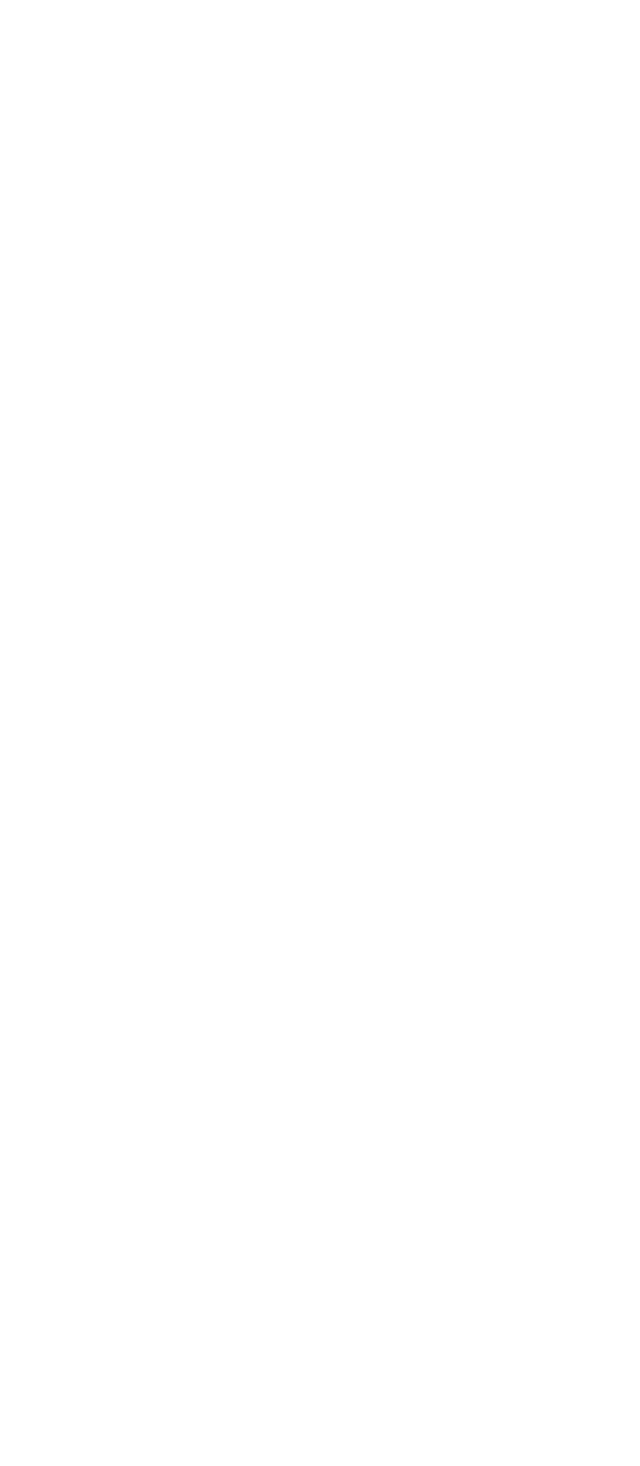
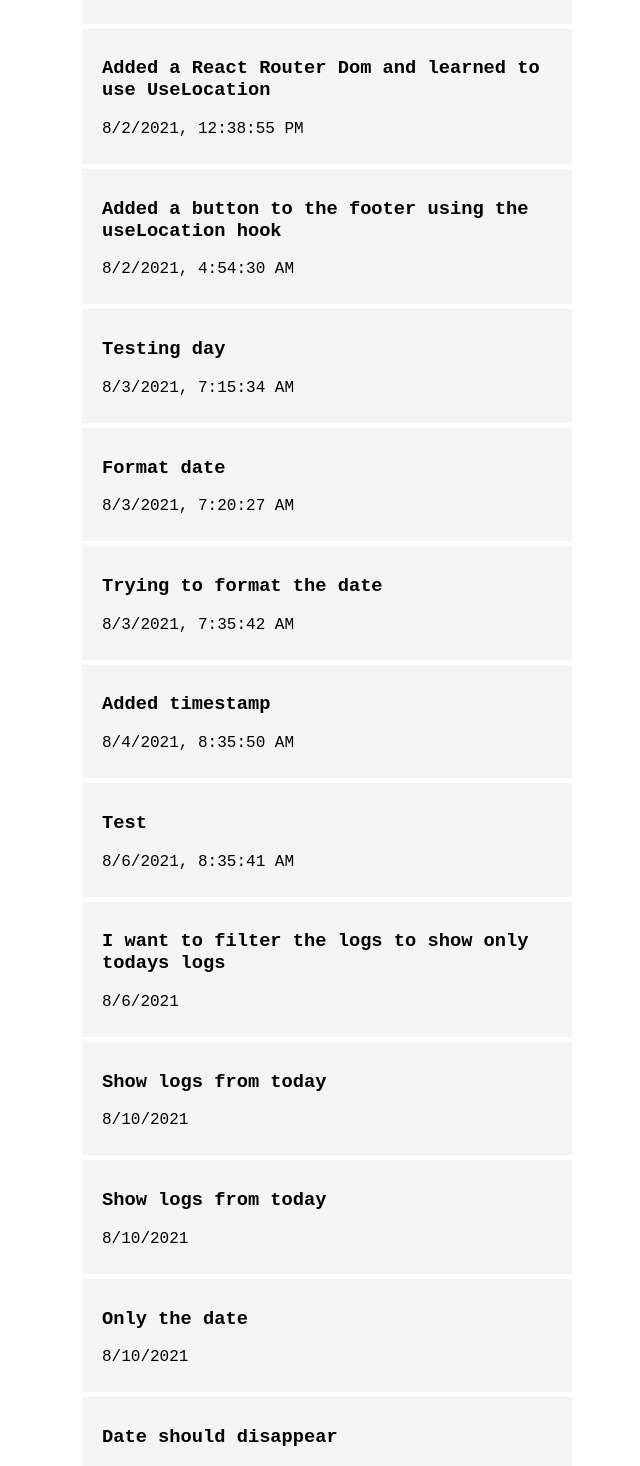
Before and after one commit to Kaitlyn-Lynette/Deep-Work-React-App, a React (Create React App) app: page /pastlogs in a window 1280 px wide. Shown: the part 960-2426 px from the top of the page, without its empty margins (313-953 px from the left). Before the commit the page ends 800 px from the top, so only its background shows below. Built offline with nearby package versions, Linux system fonts and the light colour scheme; data requests are answered from the project's data file.

Commit message:
Added a filter so that the past logs show in pastlog page and current logs show on the home page

```diff
--- a/db.json
+++ b/db.json
@@ -69,6 +69,26 @@
       "text": "I want to filter the logs to show only todays logs",
       "day": "8/6/2021",
       "id": 20
+    },
+    {
+      "text": "Show logs from today",
+      "day": "8/10/2021",
+      "id": 21
+    },
+    {
+      "text": "Show logs from today",
+      "day": "8/10/2021",
+      "id": 22
+    },
+    {
+      "text": "Only the date",
+      "day": "8/10/2021",
+      "id": 23
+    },
+    {
+      "text": "Date should disappear",
+      "day": "8/10/2021",
+      "id": 24
     }
   ]
 }
--- a/src/App.js
+++ b/src/App.js
@@ -3,6 +3,7 @@ import Header from './components/Header'
 import Footer from './components/Footer'
 import AddLog from './components/AddLog'
 import Logs from './components/Logs'
+import PastLogs from './components/PastLogs'
 import {BrowserRouter as Router, Route} from 'react-router-dom'
 
 
@@ -80,10 +81,16 @@ function App() {
       //The showButton prop allows for the button to toggle the <AddLog> component since we set to not to show
       showButtonChange={showAddLog} />
       {showAddLog && <AddLog onAdd={addLog}/>}
+      <Route path='/'
+      exact render={(props)=> (
+        <>
+      <Logs logs={logs} />
+        </>
+      )} />
       <Route path='/pastlogs'
       exact render={(props)=> (
         <>
-      <Logs logs={logs} />
+      <PastLogs logs={logs} />
         </>
       )} />
       <Footer />
--- a/src/components/AddLog.js
+++ b/src/components/AddLog.js
@@ -18,11 +18,14 @@ const AddLog = ({onAdd}) => {
         onAdd({text, day})
 
         setText('')
+        setDay('')
 
     }
     const handleDate = () => {
-        let dt= new Date().toLocaleString('en-US')
+        let dt= new Date().toLocaleDateString("en-US")
         setDay(dt)
+
+
     }
 
 
--- a/src/components/PastLogs.js
+++ b/src/components/PastLogs.js
@@ -1,12 +1,16 @@
-import {Link} from 'react-router-dom'
-import Button from './Button'
+import Log from './Log'
 
-const PastLogs = () => {
+const PastLogs = ({logs}) => {
+    const today = new Date().toLocaleDateString('en-US')
     return (
-        <div>
-            <Link to='/'><Button text={'Go Back'}/></Link>
+        <div classname="pastlogs">
+            {logs.filter(log=> log.day!==today).map((pastlogs) =>(
+                <Log key={pastlogs.id} log={pastlogs}/>
+            ))}
         </div>
+
     )
+
 }
 
 PastLogs.defaultProps = {
@@ -15,4 +19,3 @@ PastLogs.defaultProps = {
 }
 
 export default PastLogs
-``
--- a/src/index.css
+++ b/src/index.css
@@ -33,6 +33,12 @@
   justify-content: space-between;
 }
 
+.pastlogs {
+  background: #f4f4f4;
+  margin: 5px;
+  padding: 10px 20px;
+  cursor: pointer;
+}
 
 .form-control {
   margin: 20px 0;
```
